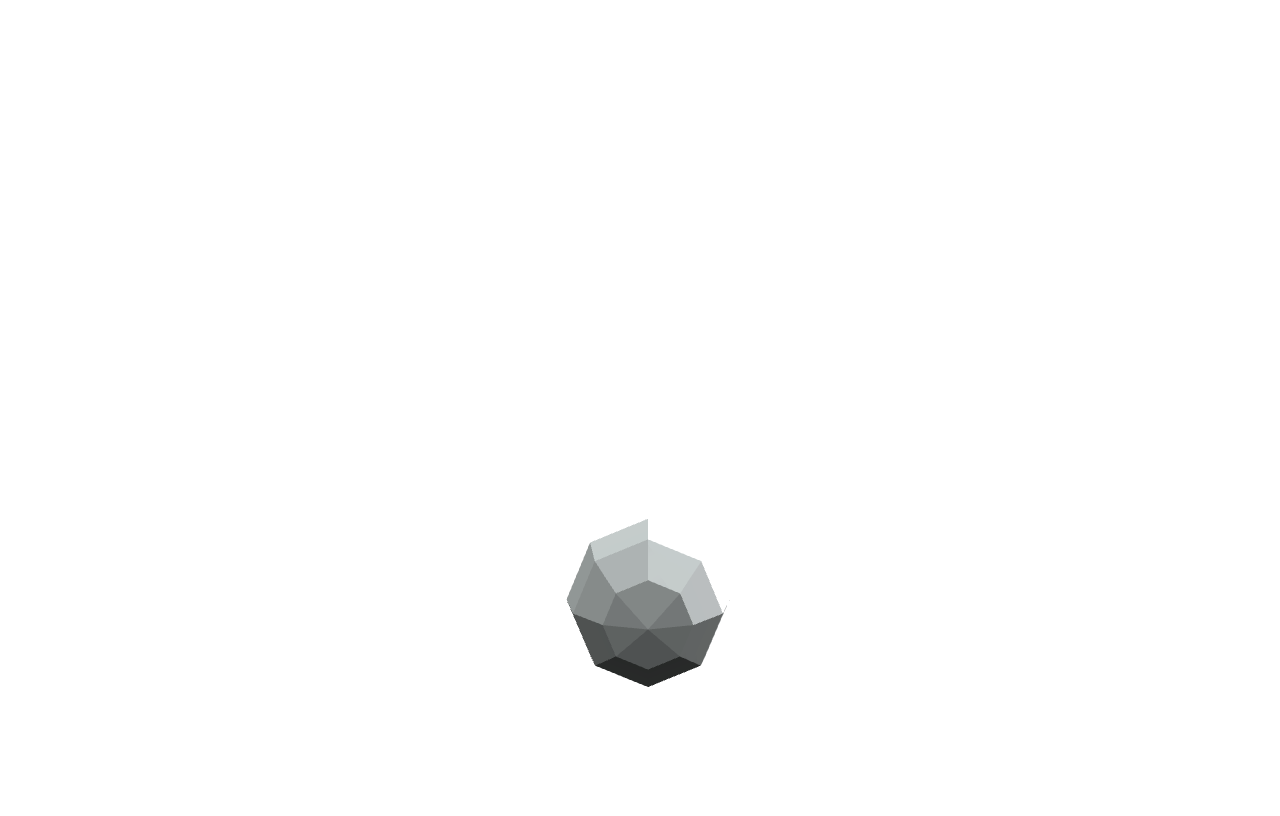
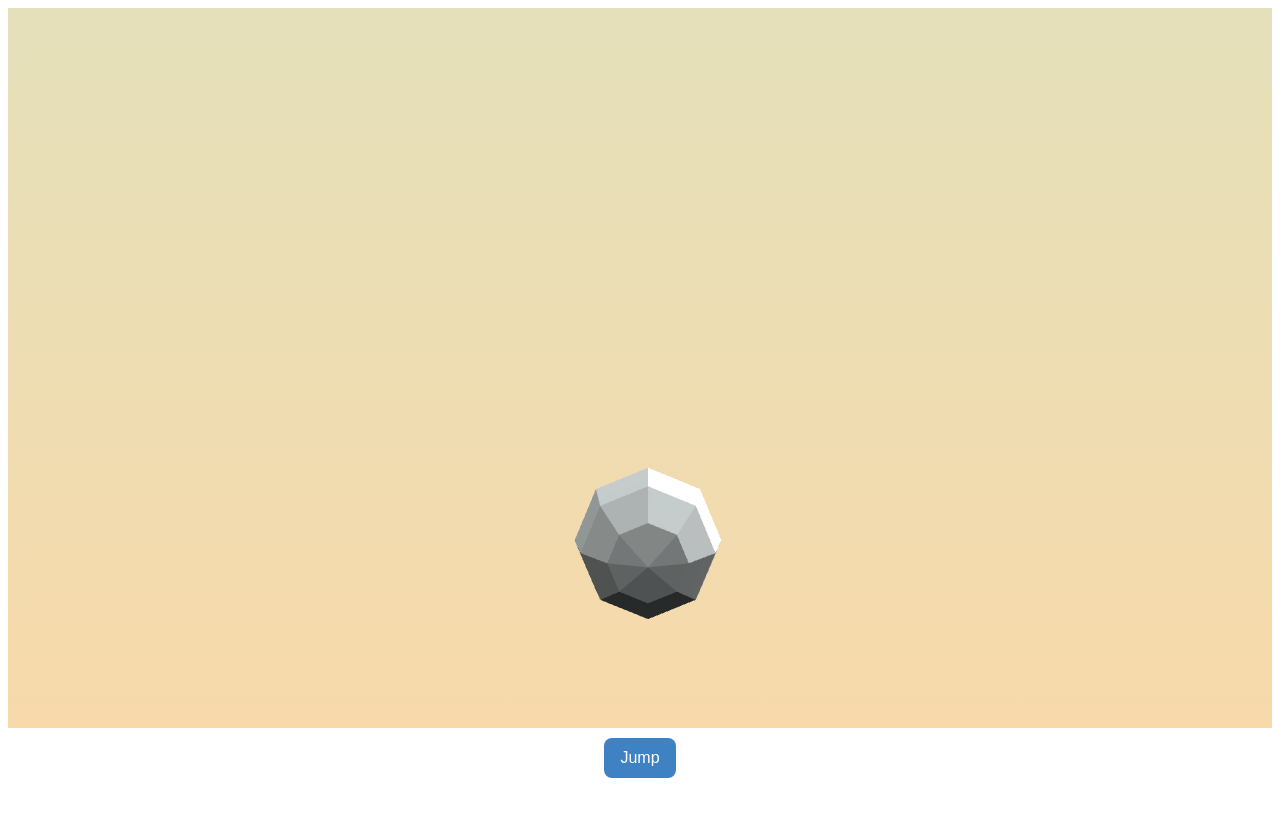
Before and after one commit to LaurenceHo/vue-three-js-demo, a Vue app: page / in a window 1280 px wide. Built offline with nearby package versions, Linux system fonts and the light colour scheme.

Commit message:
Add a button and background of the scene

```diff
--- a/src/components/Game.vue
+++ b/src/components/Game.vue
@@ -1,5 +1,8 @@
 <template>
-  <div ref="threeRenderer"></div>
+  <div>
+    <div id="world" ref="threeRenderer" />
+    <button>Jump</button>
+  </div>
 </template>
 
 <script lang="ts">
@@ -7,10 +10,12 @@ import { defineComponent } from "vue";
 import * as THREE from "three";
 
 export default defineComponent({
+  name: "Game",
+
   setup() {
     const snowballOriginalPosition = 2.03;
     const sceneWidth = window.innerWidth;
-    const sceneHeight = window.innerHeight;
+    const sceneHeight = window.innerHeight - 80;
     const scene = new THREE.Scene();
     const camera = new THREE.PerspectiveCamera(
       60,
@@ -107,4 +112,23 @@ export default defineComponent({
 });
 </script>
 
-<style scoped></style>
+<style scoped>
+#world {
+  background: linear-gradient(#e4e0ba, #f7d9aa);
+}
+
+button {
+  margin-top: 10px;
+  height: 40px;
+  padding: 16px;
+  background-color: #3f82c3;
+  border-color: #3f82c3;
+  align-items: center;
+  border-radius: 8px;
+  display: inline-flex;
+  border-style: none;
+  font-weight: 500;
+  font-size: 1rem;
+  color: #fff;
+}
+</style>
```
